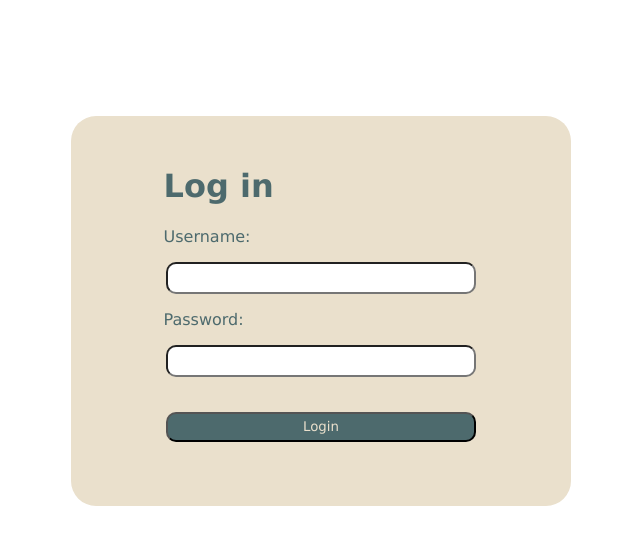
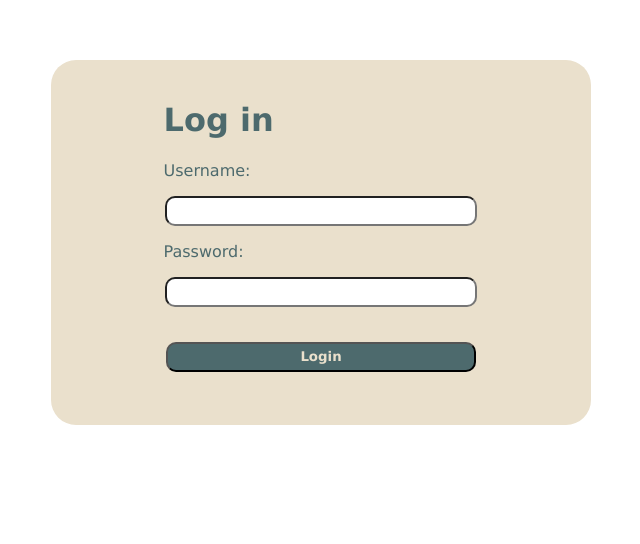
Before and after one commit to Oasis-NEU/f23-group14, a React (Create React App) app: page /login in a window 1280 px wide. Shown: the part 140-684 px from the top of the page, without its empty margins (319-959 px from the left). Built offline with nearby package versions, Linux system fonts and the light colour scheme.

Commit message:
nov5-morning
margins and such

```diff
--- a/src/App.css
+++ b/src/App.css
@@ -87,10 +87,12 @@
   align-items: center;
   justify-content: center;
   flex-direction: column;
+  flex-wrap: wrap;
   gap: 1rem;
   max-width: 500px;
   margin: auto;
-  margin-top: 20%;
+  padding: 20px;
+  margin-top: 200px;
   background-color: #EAE0CC;
   color: #4D6A6D;
   font-family: Verdana, Geneva, Tahoma, sans-serif;
@@ -105,8 +107,17 @@
   font-family: Verdana, Geneva, Tahoma, sans-serif;
   margin-top: 10%;
   border-radius: 10px;
-
-
+  font-weight: bold;
+}
+.login-button:active{
+  background-color: #798478;
+  color: #EAE0CC;
+  width: 310px;
+  height: 30px;
+  font-family: Verdana, Geneva, Tahoma, sans-serif;
+  margin-top: 10%;
+  border-radius: 10px;
+  font-weight: bold;
 }
 
 .login-header{
@@ -118,21 +129,27 @@
 }
 
 .input {
-  font-size: larger;
-  padding: 3px;
+  font-size: medium;
+  padding: 4px;
   color: #798478;
   width: 300px;
   border-radius: 10px;
+}
 
+.input:active{
+  font-size: medium;
+  padding: 4px;
+  color: #798478;
+  width: 300px;
+  border-radius: 10px;
 }
 
 form{
   display: inline-block;
   align-items: center;
-  height: 270px;
+  height: 325px;
   width: 350px;
-  margin-bottom: 90px;
-  margin-top: 30px;
+  margin: auto;
   text-align: center;
 
 }
@@ -140,8 +157,6 @@ form{
 .header-links{
   color: #4D6A6D;
   font-family: Verdana, Geneva, Tahoma, sans-serif;
-
-
 }
 
 .home-page{
@@ -159,4 +174,5 @@ form{
 .userandpass{
   text-align: left;
   margin-left: 5%;
+  font-size: medium;
 }
--- a/src/pages/Login.js
+++ b/src/pages/Login.js
@@ -4,6 +4,7 @@ import { Link } from "react-router-dom";
 function LoginPage() {
     const [username, setUsername] = useState('');
     const [password, setPassword] = useState('');
+
 
     const handleLogin = () => {
         // Handle the login logic here
@@ -27,10 +28,12 @@ function LoginPage() {
             />
             <p className="userandpass">Password:</p>
             <input className="input"
-                type="password"
+                type= "password"
                 value={password}
                 onChange={e => setPassword(e.target.value)}
             />
+
+
 
             <button className="login-button" onClick={handleLogin}>Login</button>
             </form>
```
